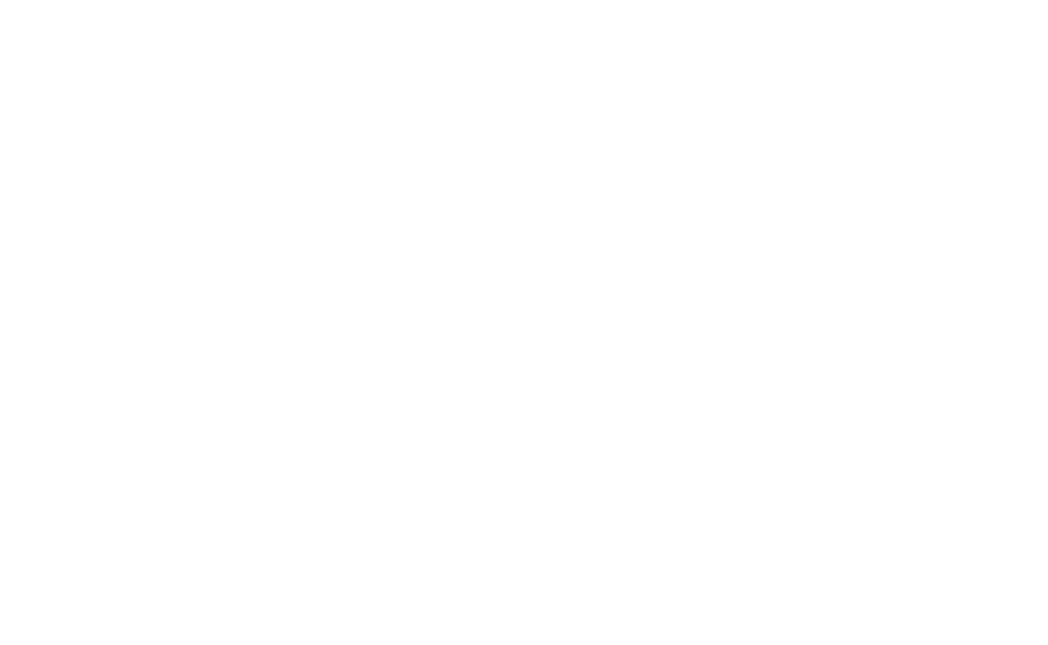
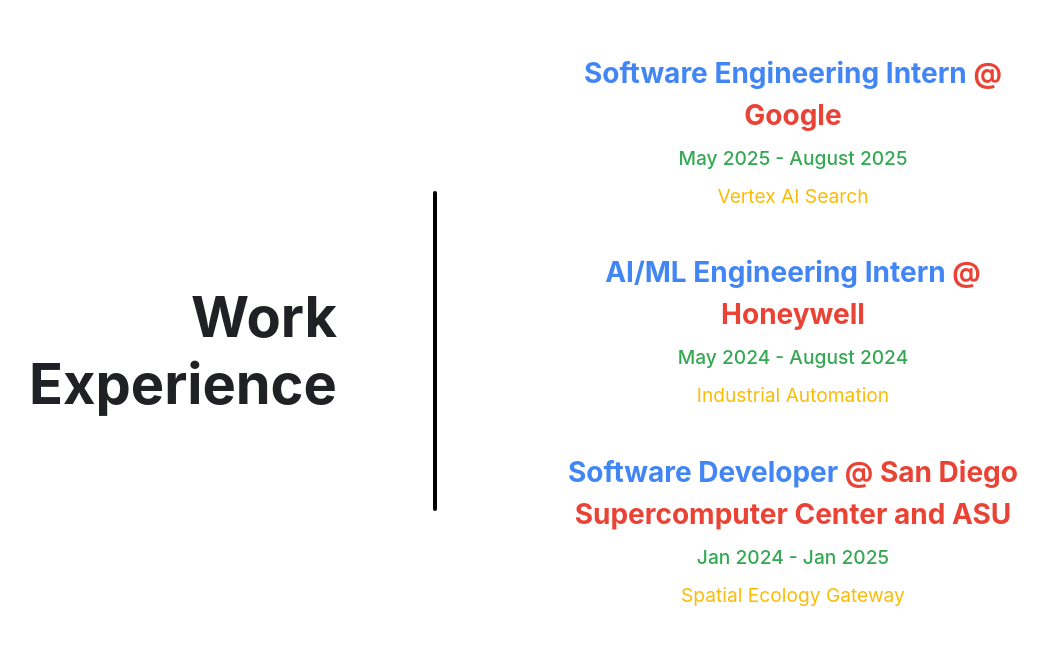
Before and after one commit to matthewwangg/portfolio-website, a Next.js app in the folder portfolio-app/: page / in a window 1280 px wide. Shown: the part 865-1510 px from the top of the page, without its empty margins (99-1147 px from the left). Before the commit the page ends 800 px from the top, so only its background shows below. Built offline with nearby package versions, Linux system fonts and the light colour scheme.

Commit message:
Added work component

```diff
--- a/portfolio-app/src/app/components/navbar.tsx
+++ b/portfolio-app/src/app/components/navbar.tsx
@@ -11,10 +11,10 @@
             width: "100%"
         }}>
             <div style={{ display: "flex", gap: "1rem", fontSize: "1.25rem" }}>
-                <a href="/work" style={{ marginRight: "1rem", color: "#EA4335" }}>Work</a>
-                <a href="#hero" style={{ marginRight: "1rem", color: "#4285F4" }}>Home</a>
                 <a href="/school" style={{ marginRight: "1rem", color: "#FBBC05" }}>School</a>
                 <a href="/projects" style={{ color: "#34A853" }}>Projects</a>
+                <a href="#hero" style={{marginRight: "1rem", color: "#4285F4"}}>Home</a>
+                <a href="#work" style={{marginRight: "1rem", color: "#EA4335"}}>Work</a>
             </div>
             <div style={{ display: "flex", gap: "1rem" }}>
                 <a href="https://instagram.com/matthewiwang" target="_blank">
--- /dev/null
+++ b/portfolio-app/src/app/components/work.tsx
@@ -0,0 +1,105 @@
+const experiences = [
+    {
+        role: "Software Engineering Intern",
+        company: "Google",
+        date: "May 2025 - August 2025",
+        description: "Vertex AI Search",
+    },
+    {
+        role: "AI/ML Engineering Intern",
+        company: "Honeywell",
+        date: "May 2024 - August 2024",
+        description: "Industrial Automation",
+    },
+    {
+        role: "Software Developer",
+        company: "San Diego Supercomputer Center and ASU",
+        date: "Jan 2024 - Jan 2025",
+        description: "Spatial Ecology Gateway",
+    },
+];
+
+function Work() {
+    return (
+        <section
+            id="work"
+            style={{
+                display: "flex",
+                alignItems: "center",
+                justifyContent: "center",
+                height: "100vh",
+                background: "#ffffff",
+                padding: "6rem 8rem 4rem 8rem",
+            }}
+        >
+            <div
+                style={{
+                    flex: 1,
+                    fontSize: "3.5rem",
+                    fontWeight: "bold",
+                    color: "#202124",
+                    textAlign: "right",
+                    paddingRight: "3rem",
+                    lineHeight: "1.2",
+                }}
+            >
+                Work <br /> Experience
+            </div>
+            <div
+                style={{
+                    width: "4px",
+                    background: "#000",
+                    height: "50%",
+                    margin: "0 3rem",
+                    borderRadius: "2px",
+                }}
+            ></div>
+            <div style={{ flex: 2, paddingLeft: "3rem", display: "flex", flexDirection: "column", alignItems: "center" }}>
+                {experiences.map((exp, index) => (
+                    <div
+                        key={index}
+                        style={{
+                            position: "relative",
+                            marginBottom: "2.5rem", // Slightly reduced margin to balance spacing
+                            textAlign: "center",
+                            maxWidth: "600px",
+                        }}
+                    >
+                        <div
+                            style={{
+                                fontWeight: "bold",
+                                fontSize: "1.75rem",
+                                color: "#4285F4",
+                            }}
+                        >
+                            {exp.role}{" "}
+                            <span style={{ color: "#EA4335" }}>@ {exp.company}</span>
+                        </div>
+                        <div
+                            style={{
+                                fontSize: "1.2rem",
+                                color: "#34A853",
+                                marginTop: "0.5rem",
+                                fontWeight: "500",
+                            }}
+                        >
+                            {exp.date}
+                        </div>
+                        <div
+                            style={{
+                                fontSize: "1.2rem",
+                                color: "#FBBC05",
+                                marginTop: "0.5rem",
+                                lineHeight: "1.6",
+                            }}
+                        >
+                            {exp.description}
+                        </div>
+                    </div>
+                ))}
+            </div>
+        </section>
+    );
+}
+
+export default Work;
--- a/portfolio-app/src/app/page.tsx
+++ b/portfolio-app/src/app/page.tsx
@@ -1,8 +1,12 @@
 import Hero from "./components/hero"
+import Work from "./components/work"
 
 function Home() {
   return (
-      <Hero/>
+      <>
+          <Hero />
+          <Work />
+      </>
   );
 }
 
```
